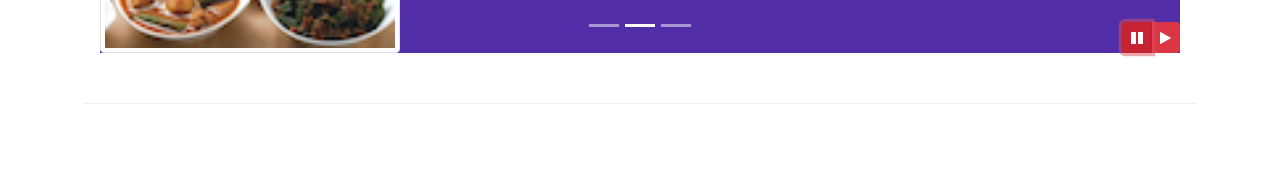
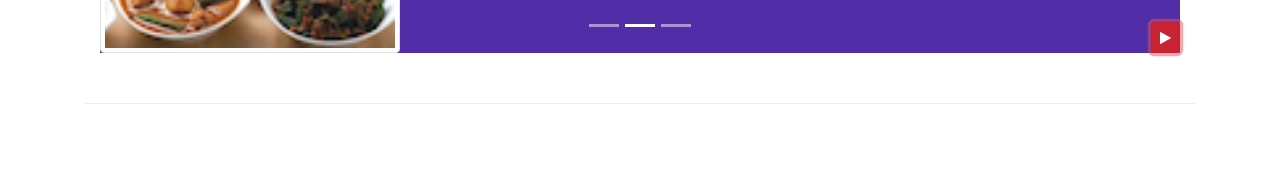
Before and after one commit to dangtrannam/Confusion, a website: page index.html in a window 1280 px wide. Both pictures are taken after a click on the button 1137 px from the left and 668 px from the top of the page. Shown: the part 631-800 px from the top of the page. Drawn offline with nearby package versions, Linux system fonts and the light colour scheme.

Commit message:
leverage pause/play button carousel

```diff
--- a/index.html
+++ b/index.html
@@ -258,14 +258,9 @@
                         <span class="carousel-control-next-icon"></span>
                     </a>
 
-                    <div class="btn-group" id="carouselButton">
-                        <button class="btn btn-danger btn-sm" id="carousel-pause">
-                            <span class="fa fa-pause"></span>
-                        </button>
-                        <button class="btn btn-danger btn-sm" id="carousel-play">
-                            <span class="fa fa-play"></span>
-                        </button>
-                    </div>
+                    <button class="btn btn-danger btn-sm" id="carouselButton">
+                        <span id="carousel-button-icon" class="fa fa-pause"></span>
+                    </button>
                 </div>
             </div>
         </div>
@@ -395,14 +390,18 @@
 <script src="node_modules/popper.js/dist/umd/popper.min.js"></script>
 <script src="node_modules/bootstrap/dist/js/bootstrap.min.js"></script>
 <script>
-    $(document).ready(function () {
+    $("#carouselButton").click(function () {
         $("#mycarousel").carousel({ interval: 2000 });
-        $("#carousel-pause").click(function () {
+        if ($("#carouselButton").children("span").hasClass('fa-pause')) {
             $("#mycarousel").carousel('pause');
-        });
-        $("#carousel-play").click(function () {
+            $("#carouselButton").children("span").removeClass('fa-pause');
+            $("#carouselButton").children("span").addClass('fa-play');
+        }
+        else if ($("#carouselButton").children("span").hasClass('fa-play')) {
             $("#mycarousel").carousel('cycle');
-        });
+            $("#carouselButton").children("span").removeClass('fa-play');
+            $("#carouselButton").children("span").addClass('fa-pause');
+        }
     });
 </script>
 
```
